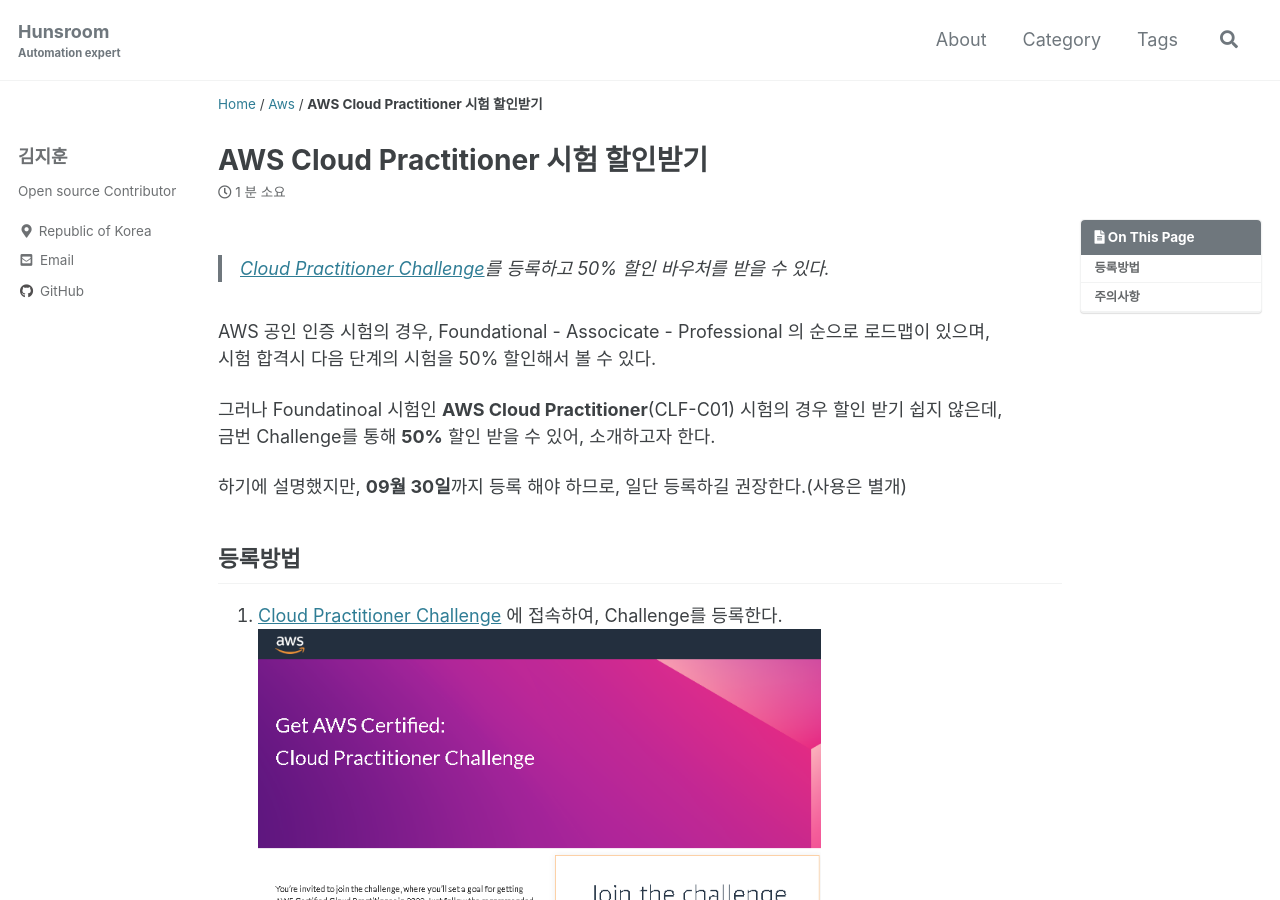
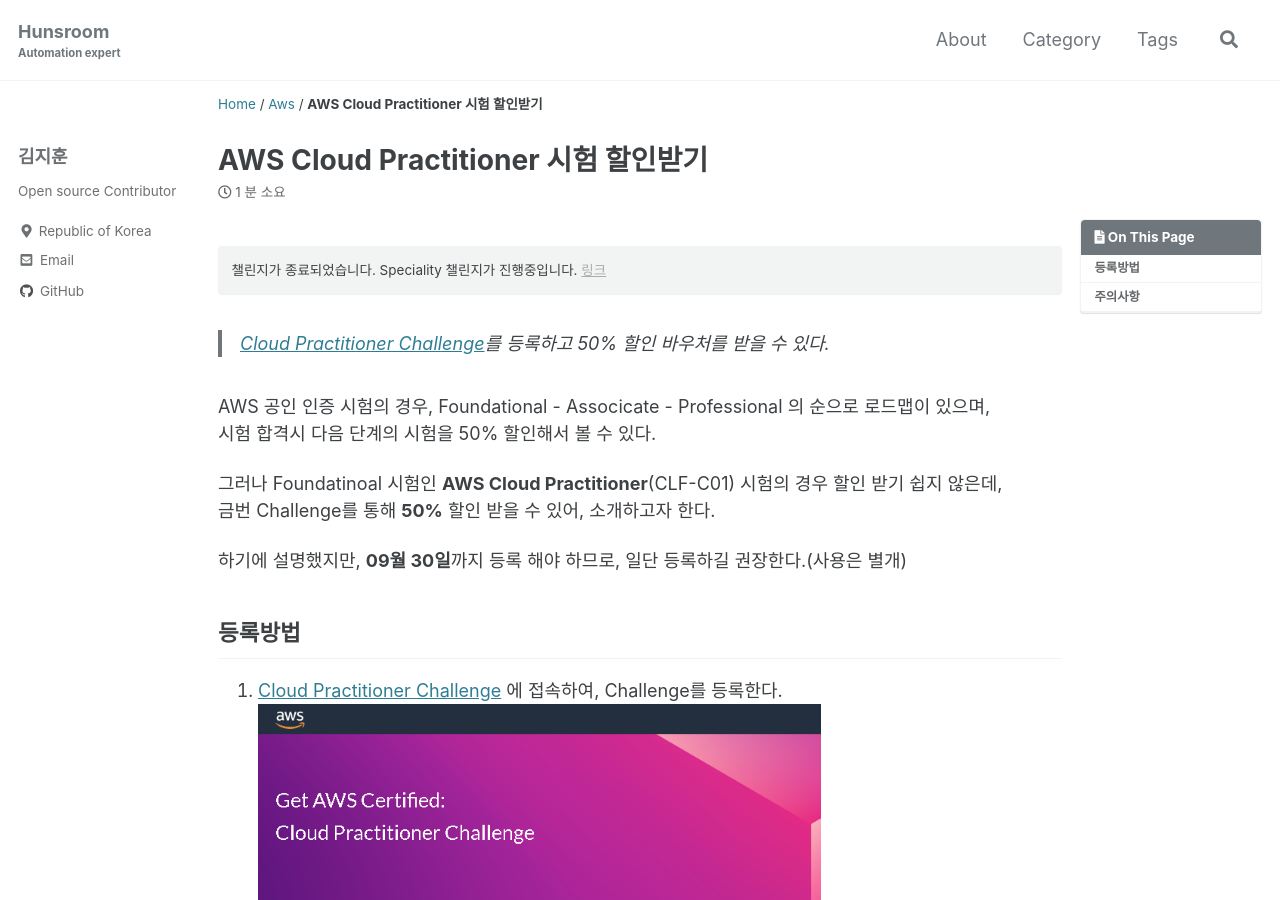
Before and after one commit to shblue21/shblue21.github.io, a Jekyll site: the page built from _posts/aws/2022-08-23-AWS-Cloud-Practitioner-시험-할인받기.md, in a window 1280 px wide and 900 px high. Built offline with Jekyll 4.4.1, drawn with Linux system fonts in a browser that asks for light colours; cached includes are drawn as plain includes; comment, search, counter and statistics services are not loaded; some of the changed text lies outside the part shown.

Commit message:
AWS-SPECIALTY-시험-할인받기 링크

```diff
--- a/_posts/aws/2022-08-23-AWS-Cloud-Practitioner-시험-할인받기.md
+++ b/_posts/aws/2022-08-23-AWS-Cloud-Practitioner-시험-할인받기.md
@@ -9,6 +9,9 @@
 toc: true
 lang: ko
 ---
+챌린지가 종료되었습니다. Speciality 챌린지가 진행중입니다. [링크](../AWS-SPECIALTY-시험-할인받기(~22.12.16))
+{: .notice}
+
 > [Cloud Practitioner Challenge](https://pages.awscloud.com/GLOBAL-ln-GC-TrainCert-Cloud-Practitioner-Challenge-2022-reg.html)를 등록하고 50% 할인 바우처를 받을 수 있다.
 
 AWS 공인 인증 시험의 경우, Foundational - Associcate - Professional 의 순으로 로드맵이 있으며,
```
Also changed, not shown: other parts of _posts/aws/2022-08-23-AWS-Cloud-Practitioner-시험-할인받기.md (+1 -1 lines).
